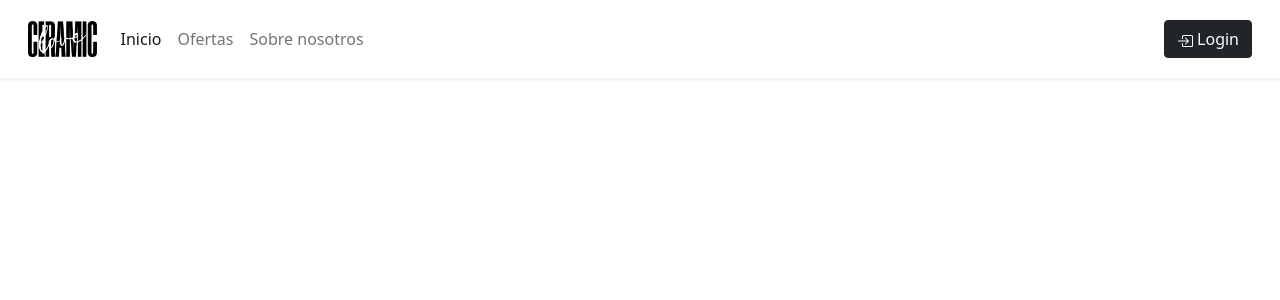
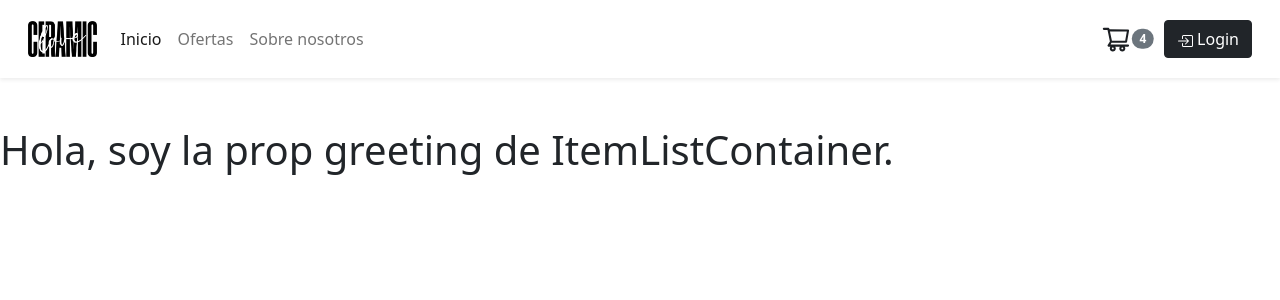
Before and after one commit to geraponcee/ceramiclove_ponce, a React (Create React App) app: page / in a window 1280 px wide. Shown: the top 300 px of the page. Built offline with nearby package versions, Linux system fonts and the light colour scheme.

Commit message:
Create CartWidget and ItemListContainer

```diff
--- a/src/App.js
+++ b/src/App.js
@@ -1,8 +1,12 @@
 import NavBar from "./components/NavBar/NavBar";
+import ItemListContainer from "./components/NavBar/ItemListContainer";
 
 function App() {
   return (
-    <NavBar />
+    <div>
+      <NavBar />
+      <ItemListContainer greeting="Hola, soy la prop greeting de ItemListContainer."/>
+    </div>
   );
 }
 
--- /dev/null
+++ b/src/components/NavBar/CartWidget.jsx
@@ -0,0 +1,16 @@
+import React from "react";
+import { AiOutlineShoppingCart } from "react-icons/ai";
+import { Badge } from "react-bootstrap";
+
+const CartWidget = () => {
+    return (
+        <div>
+            <AiOutlineShoppingCart />
+            <span className="position-absolute top-50 start-100 translate-middle badge rounded-pill bg-secondary">
+                4
+            </span>
+        </div>
+    );
+}
+
+export default CartWidget;
--- /dev/null
+++ b/src/components/NavBar/ItemListContainer.jsx
@@ -0,0 +1,7 @@
+const ItemListContainer = ({ greeting }) => {
+    return (
+        <h1>{ greeting }</h1>
+    );
+}
+
+export default ItemListContainer;
--- a/src/components/NavBar/NavBar.jsx
+++ b/src/components/NavBar/NavBar.jsx
@@ -1,6 +1,9 @@
 import React from "react";
 import { BsBoxArrowInRight } from "react-icons/bs";
 import brand from "../../media/brand.png";
+import CartWidget from "./CartWidget";
+
+import "../../css/navbar.css"
 
 const NavBar = () => {
     return (
@@ -24,6 +27,7 @@ const NavBar = () => {
                             <a className="nav-link" href="#">Sobre nosotros</a>
                         </li>
                     </ul>
+                    <a id="iconcart" className="btn btn-link position-relative"><CartWidget /></a>
                     <button className="btn btn-dark"><BsBoxArrowInRight /> Login</button>
                 </div>
             </div>
--- /dev/null
+++ b/src/css/navbar.css
@@ -0,0 +1,8 @@
+#iconcart {
+    margin-right: 20px;
+}
+
+#iconcart svg {
+    font-size: 30px;
+    color: #1C1F23;
+}
```
Also changed, not shown: src/index.js (+2 -5 lines).
